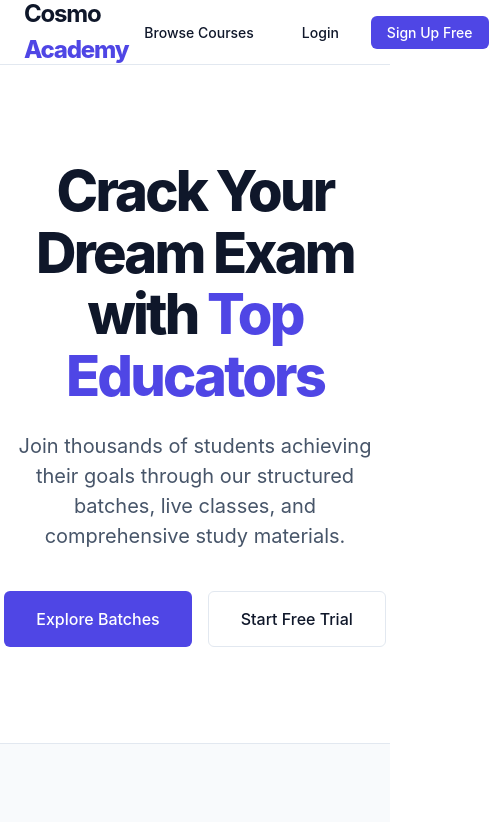
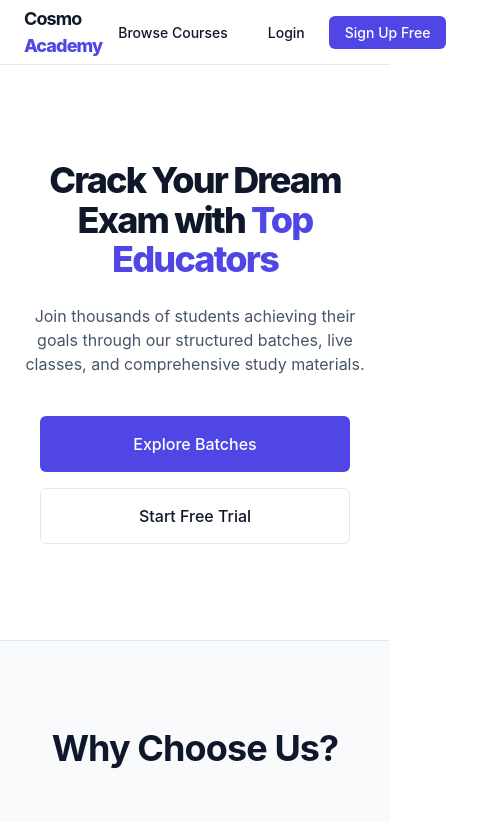
Before and after one commit to ShankyCodeX/cosmo, a Next.js app: page / in a window 390 px wide. Shown: the top 822 px of the page, 489 px wide, since content can reach past the window. Built offline with nearby package versions, Linux system fonts and the light colour scheme; no server answers.

Commit message:
Implement global UI media queries and explicitly define viewport constraints for correct mobile rendering scaling

```diff
--- a/src/app/layout.tsx
+++ b/src/app/layout.tsx
@@ -1,5 +1,11 @@
 export const dynamic = 'force-dynamic';
-import type { Metadata } from 'next';
+import type { Metadata, Viewport } from 'next';
+
+export const viewport: Viewport = {
+  width: 'device-width',
+  initialScale: 1,
+  maximumScale: 1,
+};
 import './globals.css';
 import { Navbar } from '@/components/layout/Navbar';
 
--- a/src/app/page.module.css
+++ b/src/app/page.module.css
@@ -53,6 +53,23 @@
   padding: 0.75rem 2rem;
   font-size: 1rem;
   height: 3.5rem;
+}
+
+@media (max-width: 640px) {
+  .heroTitle {
+    font-size: 2.25rem;
+  }
+  .heroSubtitle {
+    font-size: 1rem;
+  }
+  .heroActions {
+    flex-direction: column;
+    width: 100%;
+    padding: 0 1rem;
+  }
+  .bigButton {
+    width: 100%;
+  }
 }
 
 .featuresSection {
--- a/src/components/layout/Navbar.module.css
+++ b/src/components/layout/Navbar.module.css
@@ -30,3 +30,12 @@
   align-items: center;
   gap: 1rem;
 }
+
+@media (max-width: 640px) {
+  .brand {
+    font-size: 1.125rem;
+  }
+  .actions {
+    gap: 0.5rem;
+  }
+}
```
Also changed, not shown: src/app/watch/[videoId]/watch.module.css (+9 -0 lines).
